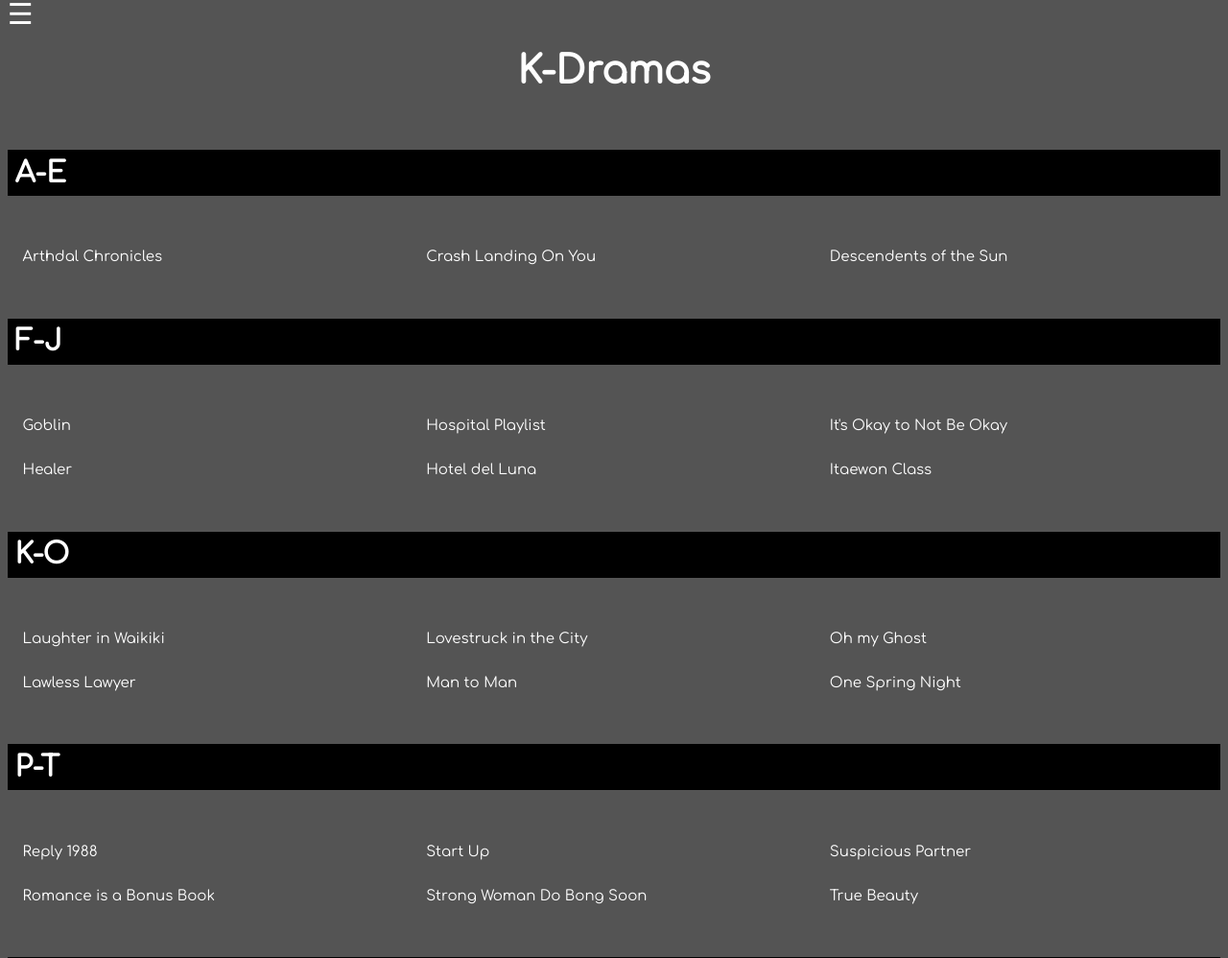
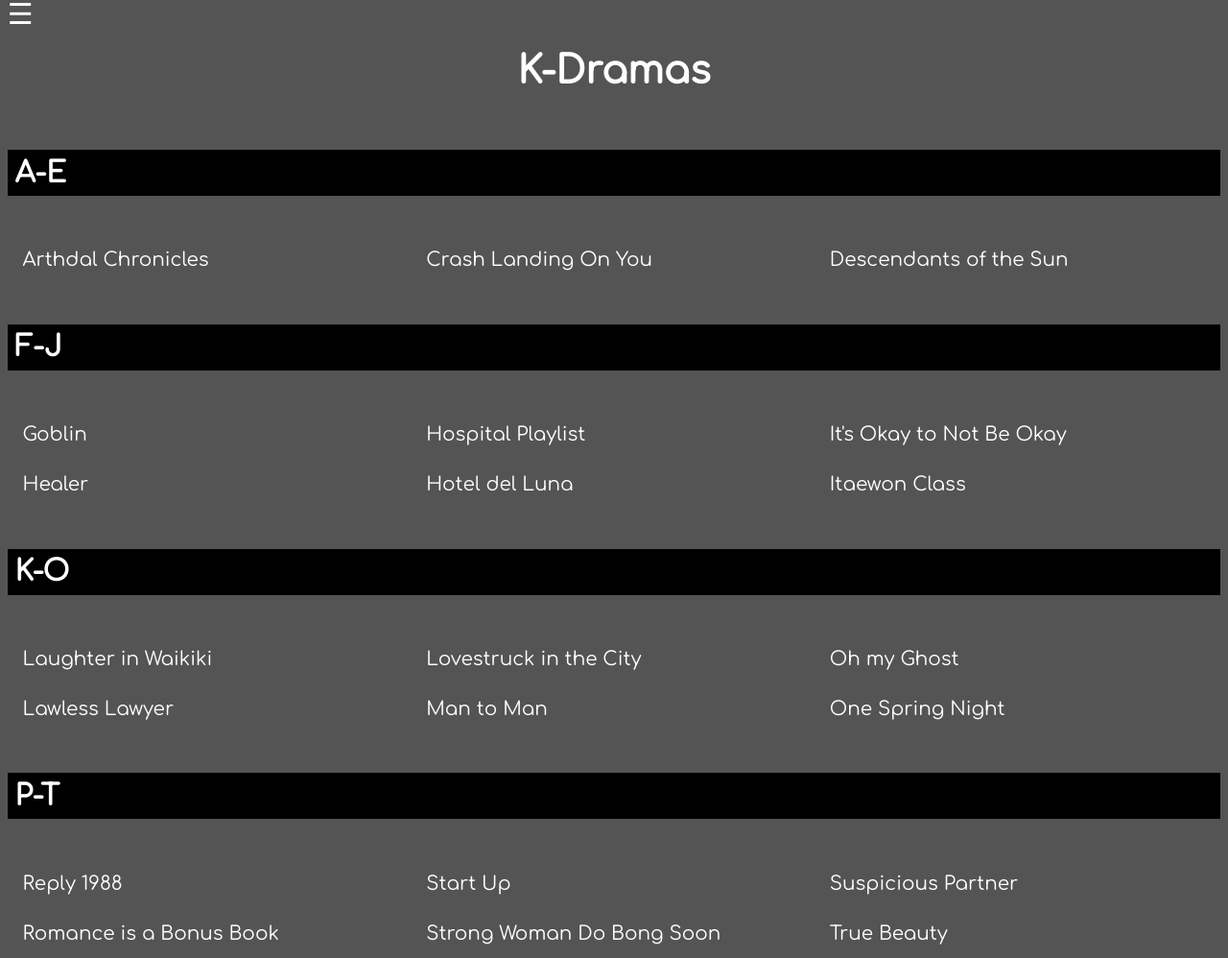
Before and after one commit to megchu5/kDramaWebsite, a PHP site: page /dramas.html in a window 1280 px wide. Shown: the part 201-1199 px from the top of the page at 96% size. Run offline with PHP 8.4, Linux system fonts and the light colour scheme.

Commit message:
more css changes

```diff
--- a/dramas.html
+++ b/dramas.html
@@ -42,7 +42,7 @@
             <tr>
                 <td><a href = "drama_info_stub.html">Arthdal Chronicles</a></td>
                 <td><a href = "Info_pages/crash_landing_info.html">Crash Landing On You</a></td>
-                <td><a href = "Info_pages/dots_info.html">Descendents of the Sun</a></td>
+                <td><a href = "Info_pages/dots_info.html">Descendants of the Sun</a></td>
             </tr>
         </table>
         <h4 style="clear:both">F-J</h4>
--- a/home.css
+++ b/home.css
@@ -209,9 +209,15 @@ td{
 #Dramas a{
     text-decoration: none;
     color:white;
+    font-size: 20px;
 }
 
 #Dramas a:visited {
     text-decoration: none;
     color:white;
 }
+
+#Dramas a:hover {
+    color: black;
+    opacity: 0.7;
+}
```
